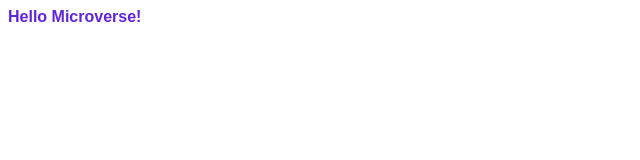
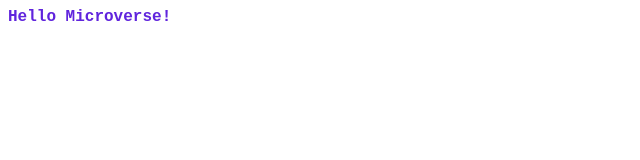
Before and after one commit to ZikaZaki/hello-microverse, a plain HTML site: page index.html in a window 1280 px wide. Shown: the full height of the page, 0-640 px from the left. Drawn offline with Linux system fonts and the light colour scheme.

Commit message:
Fix styles.css indentiatin

```diff
--- a/styles.css
+++ b/styles.css
@@ -1,8 +1,8 @@
 h1 {
     color: #6024dd;
-            font-family: arial, sans-serif;
+    font-family: 'Courier New', Courier, monospace;
         font-size: 16px;
         font-weight: bold;
-            margin-top: 0px;
+    margin-top: 1px;
         margin-bottom: 1px;
     }
```
Lines whose indentation alone changed are shown as unchanged.
